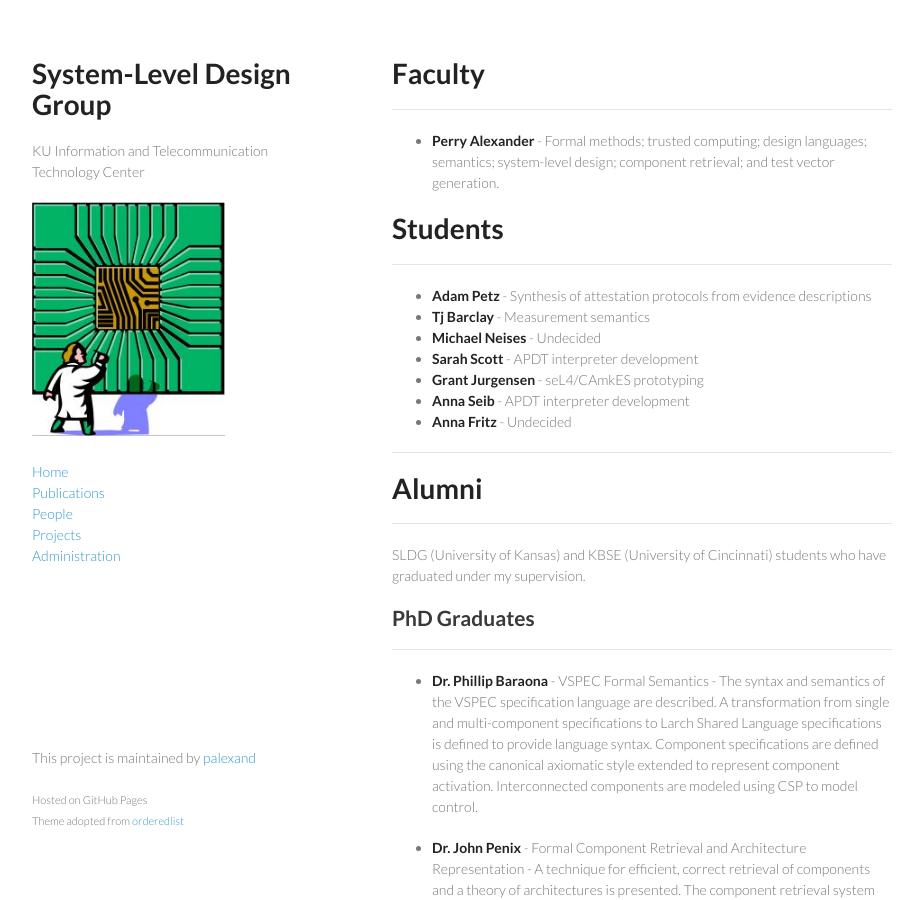
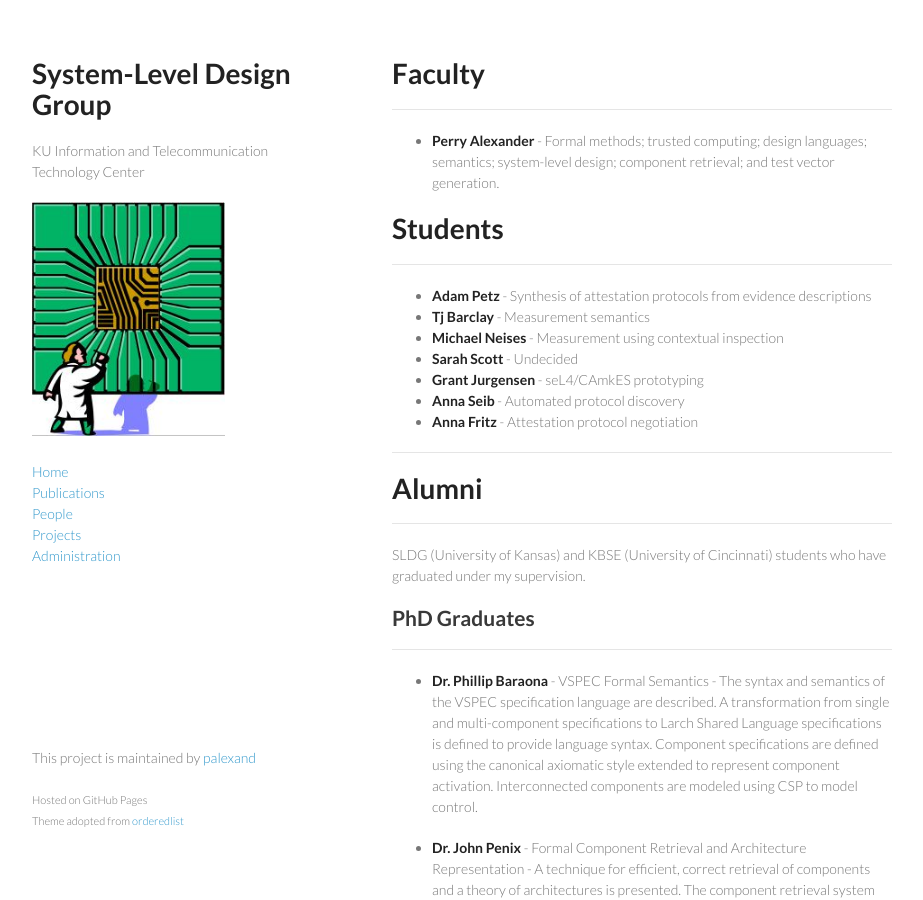
Before and after one commit to ku-sldg/ku-sldg.github.io, a Jekyll site: the page built from people.md, in a window 1280 px wide and 900 px high. Shown: the whole window, without its empty margins (178-1101 px from the left). Built offline with Jekyll 4.4.1, drawn with Linux system fonts in a browser that asks for light colours.

Commit message:
more people udpates

```diff
--- a/_data/people.yml
+++ b/_data/people.yml
@@ -17,11 +17,11 @@
   role: student
 
 - name: Michael Neises
-  description: Undecided
+  description: Measurement using contextual inspection
   role: student
 
 - name: Sarah Scott
-  description: APDT interpreter development
+  description: Undecided
   role: student
 
 - name: Grant Jurgensen
@@ -29,11 +29,11 @@
   role: student
 
 - name: Anna Seib
-  description: APDT interpreter development
+  description: Automated protocol discovery
   role: student
 
 - name: Anna Fritz
-  description: Undecided
+  description: Attestation protocol negotiation
   role: student
 
 - name: Dr. Phillip Baraona
```
